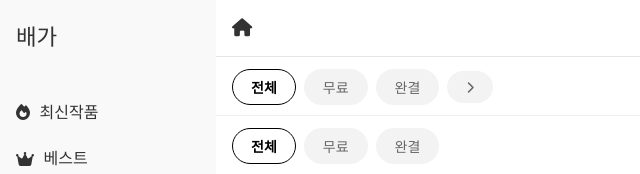
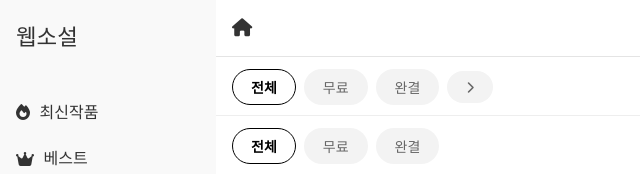
Before and after one commit to 00hailey00/nevelupload, a plain HTML site: page index.html in a window 1280 px wide. Shown: the top 174 px of the page, 0-640 px from the left. Drawn offline with Linux system fonts and the light colour scheme; a web font is replaced by a local one.

Commit message:
Update index.html

```diff
--- a/index.html
+++ b/index.html
@@ -12,7 +12,7 @@
 <body>
   <!-- ① 왼쪽 사이드 메뉴 -->
   <aside class="sidebar">
-    <div class="logo">배가</div>
+    <div class="logo">웹소설</div>
     <nav>
       <ul>
         <li><i class="fa-solid fa-fire"></i> 최신작품</li>
```
